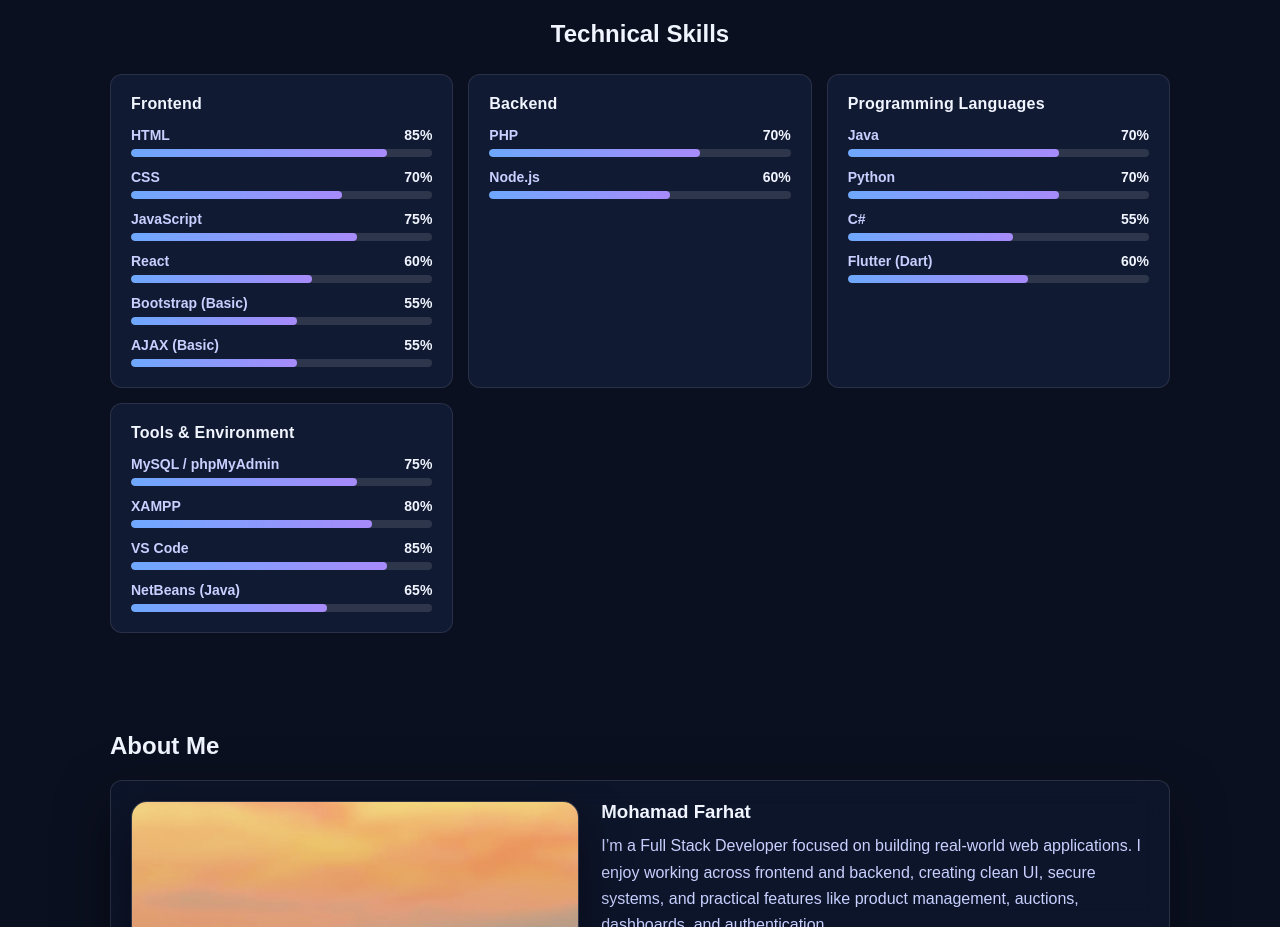
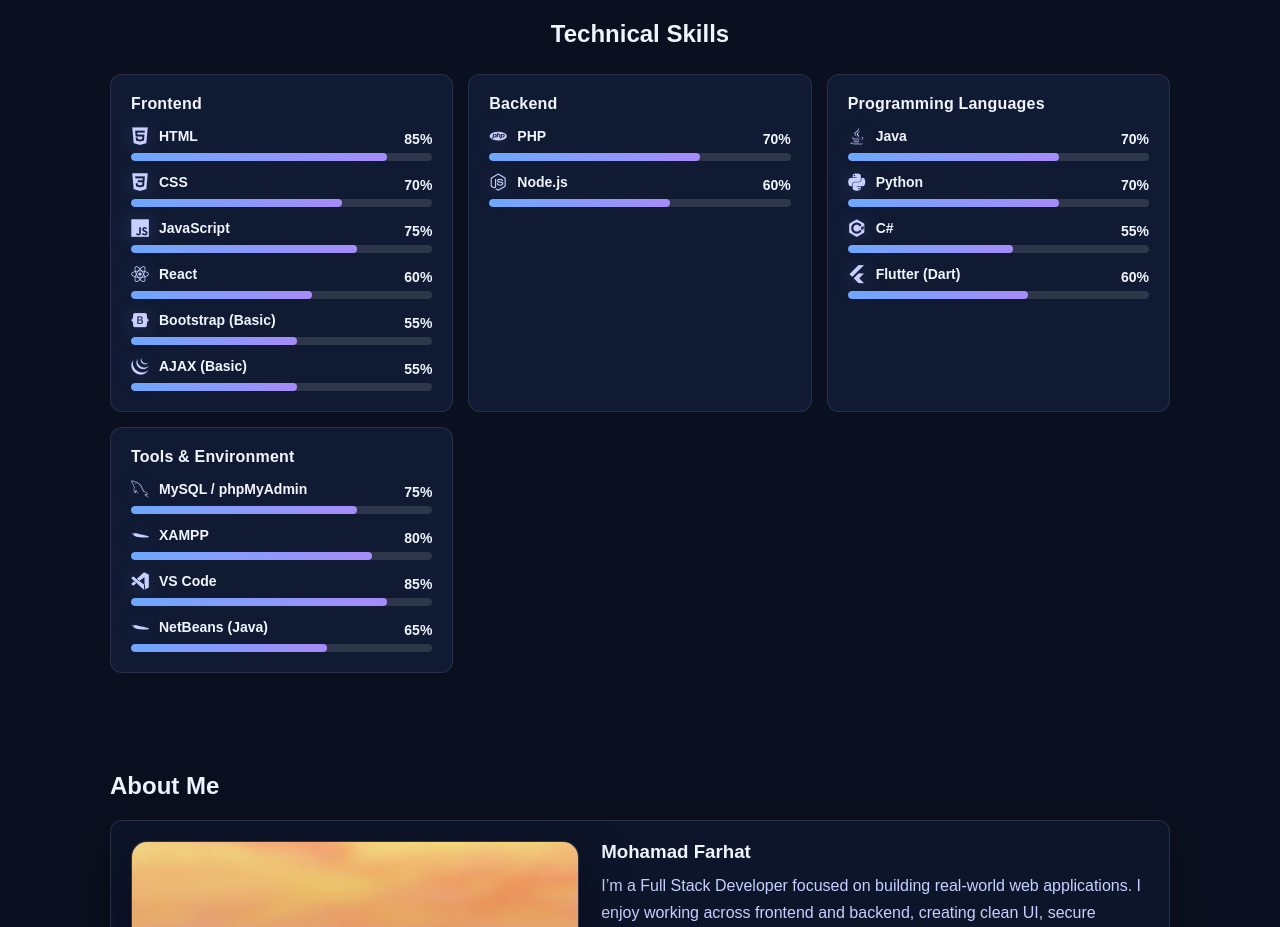
Before and after one commit to Mohamad572001/portfolio, a React (Create React App) app: page / in a window 1280 px wide. Shown: the part 1120-2047 px from the top of the page. Built offline with nearby package versions, Linux system fonts and the light colour scheme; the HTML template or start-up script is replaced by a standard one.

Commit message:
Update Skills content

```diff
--- a/public/index.html
+++ b/public/index.html
@@ -3,6 +3,8 @@
   <head>
     <meta charset="utf-8" />
     <link rel="icon" href="%PUBLIC_URL%/favicon.ico" />
+    <link rel="stylesheet" href="https://cdn.jsdelivr.net/gh/devicons/devicon@latest/devicon.min.css">
+
     <meta name="viewport" content="width=device-width, initial-scale=1" />
     <meta name="theme-color" content="#000000" />
     <meta
--- a/src/index.css
+++ b/src/index.css
@@ -409,6 +409,18 @@
   transform: translateY(-2px);
   border-color: rgba(110, 168, 254, 0.35);
 }
+#skills .skill-left {
+  display: flex;
+  align-items: center;
+  gap: 10px;
+}
+
+#skills .skill-icon {
+  font-size: 18px;
+  line-height: 1;
+  filter: drop-shadow(0 2px 10px rgba(110, 168, 254, 0.25));
+}
+
 
 /* =======================
    FOOTER
--- a/src/sections/Skills.js
+++ b/src/sections/Skills.js
@@ -4,58 +4,55 @@
       <h2>Technical Skills</h2>
 
       <div className="grid">
-
-        {/* Frontend */}
         <div className="card">
           <h4>Frontend</h4>
-          <Skill name="HTML" percent={85} />
-          <Skill name="CSS" percent={70} />
-          <Skill name="JavaScript" percent={75} />
-          <Skill name="React" percent={60} />
-          <Skill name="Bootstrap (Basic)" percent={55} />
-          <Skill name="AJAX (Basic)" percent={55} />
+          <Skill name="HTML" percent={85} icon="devicon-html5-plain" />
+          <Skill name="CSS" percent={70} icon="devicon-css3-plain" />
+          <Skill name="JavaScript" percent={75} icon="devicon-javascript-plain" />
+          <Skill name="React" percent={60} icon="devicon-react-original" />
+          <Skill name="Bootstrap (Basic)" percent={55} icon="devicon-bootstrap-plain" />
+          <Skill name="AJAX (Basic)" percent={55} icon="devicon-jquery-plain" />
         </div>
 
-        {/* Backend */}
         <div className="card">
           <h4>Backend</h4>
-          <Skill name="PHP" percent={70} />
-          <Skill name="Node.js" percent={60} />
+          <Skill name="PHP" percent={70} icon="devicon-php-plain" />
+          <Skill name="Node.js" percent={60} icon="devicon-nodejs-plain" />
         </div>
 
-        {/* Programming Languages */}
         <div className="card">
           <h4>Programming Languages</h4>
-          <Skill name="Java" percent={70} />
-          <Skill name="Python" percent={70} />
-          <Skill name="C#" percent={55} />
-          <Skill name="Flutter (Dart)" percent={60} />
+          <Skill name="Java" percent={70} icon="devicon-java-plain" />
+          <Skill name="Python" percent={70} icon="devicon-python-plain" />
+          <Skill name="C#" percent={55} icon="devicon-csharp-plain" />
+          <Skill name="Flutter (Dart)" percent={60} icon="devicon-flutter-plain" />
         </div>
 
-        {/* Tools */}
         <div className="card">
           <h4>Tools & Environment</h4>
-          <Skill name="MySQL / phpMyAdmin" percent={75} />
-          <Skill name="XAMPP" percent={80} />
-          <Skill name="VS Code" percent={85} />
-          <Skill name="NetBeans (Java)" percent={65} />
+          <Skill name="MySQL / phpMyAdmin" percent={75} icon="devicon-mysql-plain" />
+          <Skill name="XAMPP" percent={80} icon="devicon-apache-plain" />
+          <Skill name="VS Code" percent={85} icon="devicon-vscode-plain" />
+          <Skill name="NetBeans (Java)" percent={65} icon="devicon-apache-plain" />
         </div>
-
       </div>
     </section>
   );
 }
 
-/* Skill Component */
-function Skill({ name, percent }) {
+function Skill({ name, percent, icon }) {
   return (
     <div className="skill">
       <div className="skill-header">
-        <span>{name}</span>
+        <div className="skill-left">
+          <i className={`skill-icon ${icon}`} aria-hidden="true"></i>
+          <span>{name}</span>
+        </div>
         <span>{percent}%</span>
       </div>
+
       <div className="progress-bar">
-        <div className="progress" style={{ width: `${percent}%` }}></div>
+        <div className="progress" style={{ width: `${percent}%` }} />
       </div>
     </div>
   );
```
